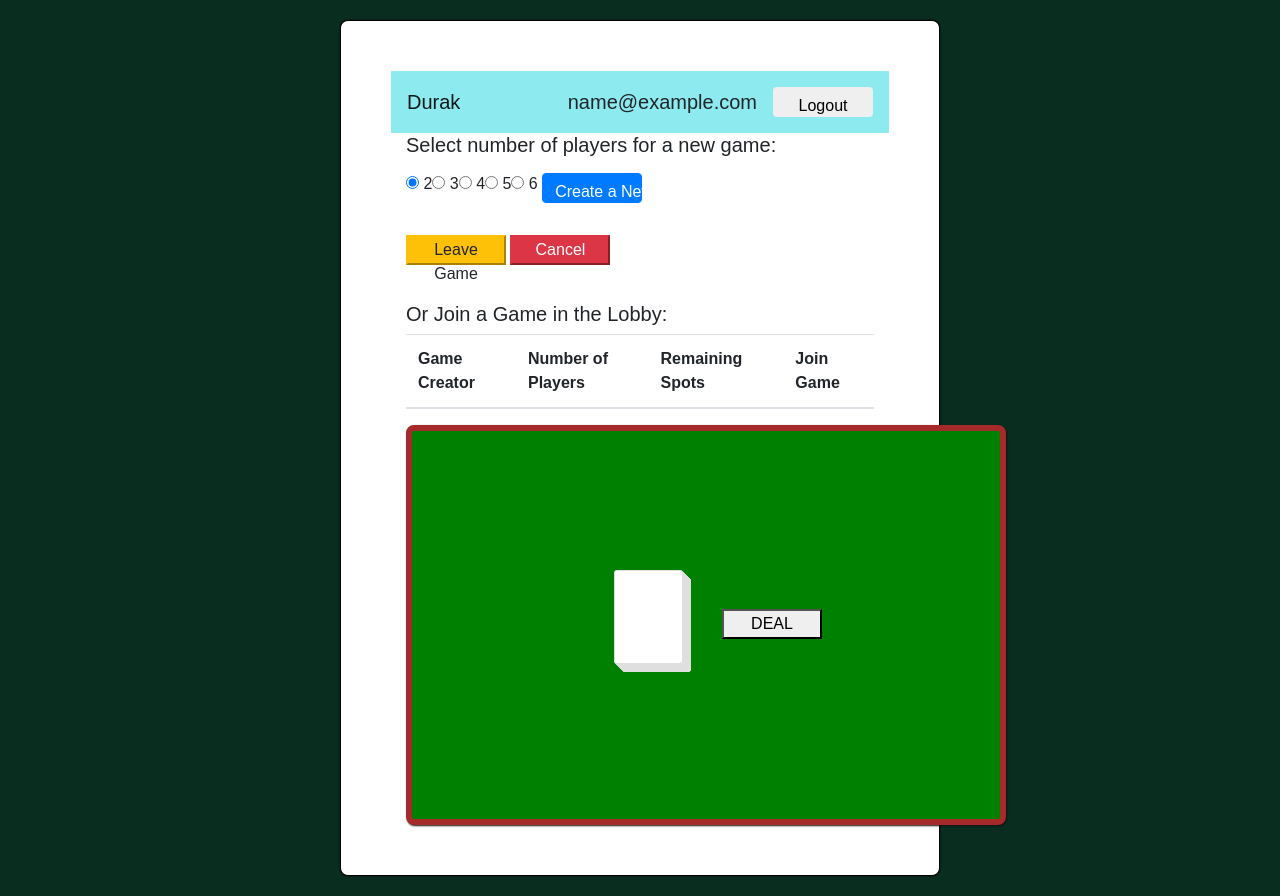
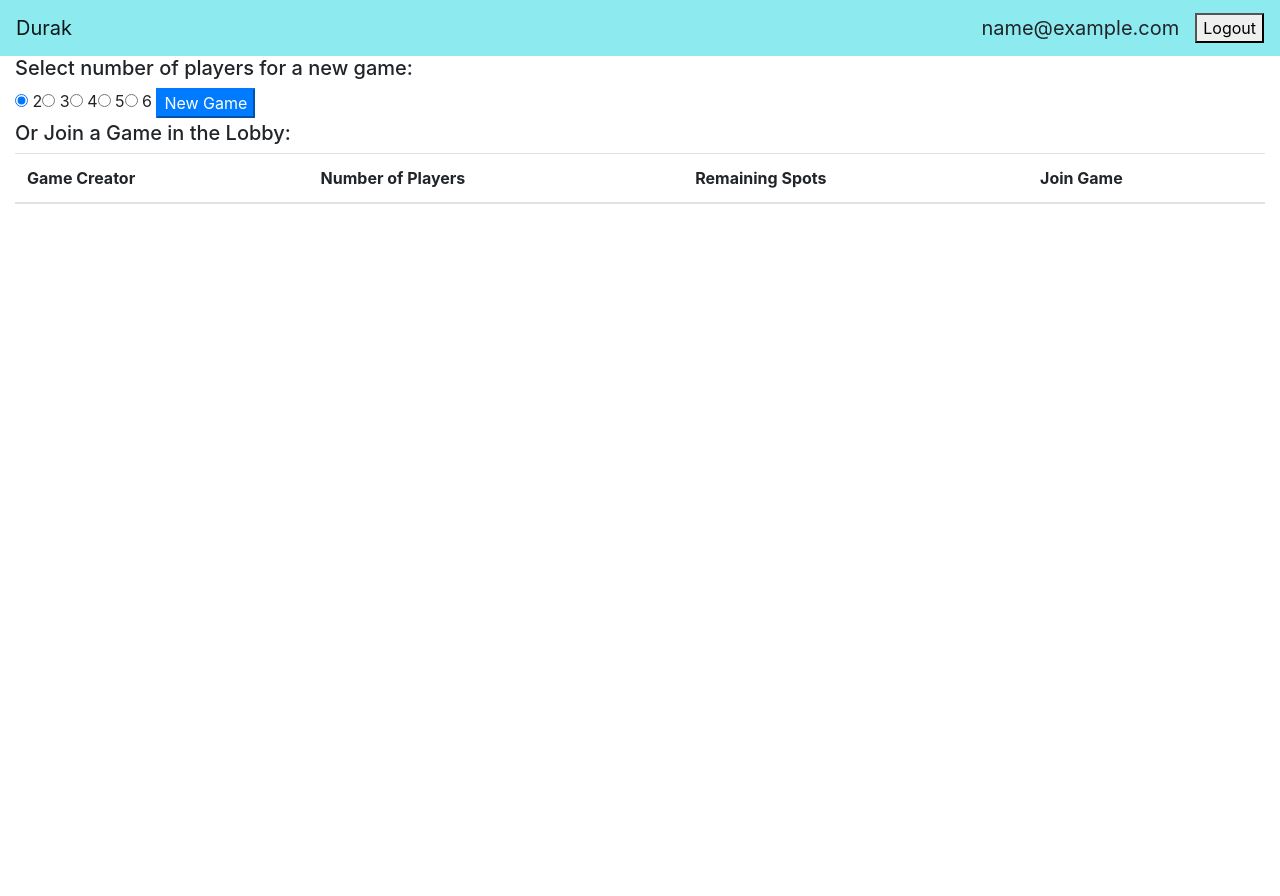
Before and after one commit to dadhia/durak, a Flask app: page /console/ in a window 1280 px wide. After the commit the page ends 204 px from the top, so only its background shows below. Run offline with Flask 2, Linux system fonts and the light colour scheme; a user stored in the database is signed in; tables that the repository leaves empty hold one stand-in row (values such as "Sample post"); lists and menus that the app fills with data are empty; some libraries are stand-ins or nearby versions.

Commit message:
ui upgrades and console rendering speed improvements

```diff
--- a/app.py
+++ b/app.py
@@ -38,6 +38,7 @@ db.create_all()
 import db_operations
 
 lobby_games = {}
+started_games = {}
 
 @app.route('/', methods=['GET'])
 def index():
@@ -178,6 +179,9 @@ def join_lobby_game(game_id):
     if success:
         game = db_operations.get_game(game_id)
         if game.num_players == game.players_joined:
+            lobby_games[game_id].started = True
+            started_games[game_id] = lobby_games[game_id]
+            del lobby_games[game_id]
             room_manager.move_to_room(game_id, current_user.id)
             emit(events.REMOVE_GAME_FROM_LOBBY, game.id, room=room_manager.get_lobby_name())
             emit(events.START_GAME, game.id, room=room_manager.get_room_name(game.id))
@@ -220,22 +224,6 @@ def rejoin_lobby():
 
 
 """
-Deletes a game from the list of lobby games, removing the current_user from the room for that game and sending the
-following two messages:
-REMOVE_GAME_FROM_LOBBY to all users in the lobby.
-GAME_CANCELLED to any user in that game's room.
-"""
-def delete_lobby_game(game):
-    game.cancelled = True
-    db_operations.cancel_game(game.id)
-    del lobby_games[game.id]
-
-    emit(events.REMOVE_GAME_FROM_LOBBY, game.id, room=LOBBY_ROOM_NAME)
-    room_manager.rejoin_lobby(current_user.id)
-    emit(events.GAME_CANCELLED, room=room_manager.get_room_name(game.id))
-
-
-"""
 User loader for flask login manager.
 """
 @login_manager.user_loader
--- a/static/console-websocket.js
+++ b/static/console-websocket.js
@@ -3,7 +3,6 @@ function joinedGameView() {
     $('#createGameBlock').hide();
     $('#lobby').hide();
     $('#game').hide();
-    $('#card-table').hide();
 }
 
 function lobbyView() {
@@ -11,7 +10,6 @@ function lobbyView() {
     $('#createGameBlock').show();
     $('#lobby').show();
     $('#game').hide();
-    $('#card-table').hide();
 }
 
 function gameView() {
@@ -19,7 +17,6 @@ function gameView() {
     $('#createGameBlock').hide();
     $('#lobby').hide();
     $('#game').show();
-    $('#card-table').hide();
 }
 
 function clearLobbyGamesTable() {
@@ -36,7 +33,7 @@ function addSingleLobbyGame(email, numPlayers, spotsRemaining, gameID, socket) {
     var buttonID = 'joinGame' + gameID;
     var nextRow = "<tr id='" + gameID + "'>" + "<td>" + email + "</td>" + "<td>" + numPlayers + "</td>" +
             "<td>" + spotsRemaining + "</td>" + "<td>" +
-            '<button type="button" class="btn btn-primary" id="' +  buttonID + '">Join</button></td>';
+            '<button type="button" class="btn-primary" id="' +  buttonID + '">Join</button></td>';
     $('#openGamesTable').append(nextRow);
     $('#' + buttonID).on('click', function() {
         socket.emit('joinLobbyGame', gameID);
--- /dev/null
+++ b/static/console.css
@@ -0,0 +1,16 @@
+img.preload {
+	display:none;
+}
+
+#card-table {
+	background-color:green;
+	height:400px;
+	width:600px;
+	border:solid 6px brown;
+	border-radius:8px;
+	-webkit-border-radius:8px;
+	-moz-border-radius:8px;
+	-ms-border-radius:8px;
+	-o-border-radius:8px;
+	box-shadow:#111 1px 1px 2px;
+}
--- a/static/example.css
+++ /dev/null
@@ -1,73 +0,0 @@
-html {
-	background-color:#092E20;
-}
-
-body {
-	position:relative;
-	border-radius:8px;
-	box-shadow:black 0px 0px 2px;
-	width: 600px;
-	background:#FFF;
-	margin:20px auto;
-	border:solid 1px black;
-	font-family: arial, sans-serif;
-	padding:50px;
-}
-#buttons {
-	text-align:center;
-}
-
-a img {
-	position: absolute;
-	top: 0;
-	right: 0;
-	border: 0;
-}
-button {
-	height:30px;
-	width:100px;
-	margin:8px auto;
-}
-img.preload {
-	display:none;
-}
-h1 {
-	font-size:60px;
-	text-align:center;
-	padding:0px;
-	margin:10px auto;
-}
-
-#card-table {
-	background-color:green;
-	height:400px;
-	width:600px;
-	border:solid 6px brown;
-	border-radius:8px;
-	-webkit-border-radius:8px;
-	-moz-border-radius:8px;
-	-ms-border-radius:8px;
-	-o-border-radius:8px;
-	box-shadow:#111 1px 1px 2px;
-}
-a:visited {color:blue;}
-
-#deal {
-	position: absolute;
-	left:310px;
-	top:170px;
-}
-
-footer {
-	font-size : 12px;
-	color:grey;
-	margin:10px;
-}
-
-footer a, footer a:visited{
-	color:grey;
-}
-
-footer a:hover {
-	color:black;
-}
--- a/static/example.html
+++ b/static/example.html
@@ -3,7 +3,7 @@
 	<head>
 		<title>cards.js - Example</title>
 		<meta charset="UTF-8">
-		<link rel="stylesheet" href="example.css"/>
+		<link rel="stylesheet" href="console.css"/>
 		<script src="jquery-1.7.min.js"></script>
 	</head>
 	<body>
--- a/static/example.js
+++ b/static/example.js
@@ -54,8 +54,3 @@ lowerhand.click(function(card){
 		lowerhand.render();
 	}
 });
-
-
-//So, that should give you some idea about how to render a card game.
-//Now you just need to write some logic around who can play when etc...
-//Good luck :)
--- a/templates/console.html
+++ b/templates/console.html
@@ -6,7 +6,7 @@
     <meta charset="UTF-8">
     <meta name="viewport" content="width=device-width, initial-scale=1, shrink-to-fit=no">
     <link rel="stylesheet" href="https://stackpath.bootstrapcdn.com/bootstrap/4.1.3/css/bootstrap.min.css" integrity="sha384-MCw98/SFnGE8fJT3GXwEOngsV7Zt27NXFoaoApmYm81iuXoPkFOJwJ8ERdknLPMO" crossorigin="anonymous">
-    <link rel="stylesheet" href="{{ url_for('static', filename='example.css') }}"/>
+    <link rel="stylesheet" href="{{ url_for('static', filename='console.css') }}"/>
     {% block additional_stylesheets %}
     {% endblock %}
     <title>Durak</title>
@@ -29,7 +29,7 @@
             </ul>
             <a class="navbar-brand"> {{ email }} </a>
             <form method="get" action="/console/logout/">
-                <button class="btn" type="submit" id="logoutButton">Logout</button>
+                <button class="btn-default" type="submit" id="logoutButton">Logout</button>
             </form>
         {% endblock %}
     </nav>
@@ -47,10 +47,10 @@
             <label class="radio-inline"><input type="radio" name="optradio" value="5">   5   </label>
             <label class="radio-inline"><input type="radio" name="optradio" value="6">   6   </label>
             </div>
-            <button type="button" class="btn btn-primary" id="newGameButton">Create a New Game</button>
+            <button type="button" class="btn-primary" id="newGameButton">New Game</button>
         </row>
 
-        <row id="messageBlock">
+        <row id="messageBlock" style="display: none;">
             <p id="loadingText"></p>
             <button type="button" class="btn-warning" id="leaveGameButton">Leave Game</button>
             <button type="button" class="btn-danger" id="cancelGameButton">Cancel Game</button>
@@ -71,7 +71,7 @@
         </table>
         </row>
 
-        <row id="game">
+        <row id="game" style="display: none;">
             <div id="card-table">
 			    <button id="deal">DEAL</button>
 		    </div>
```
